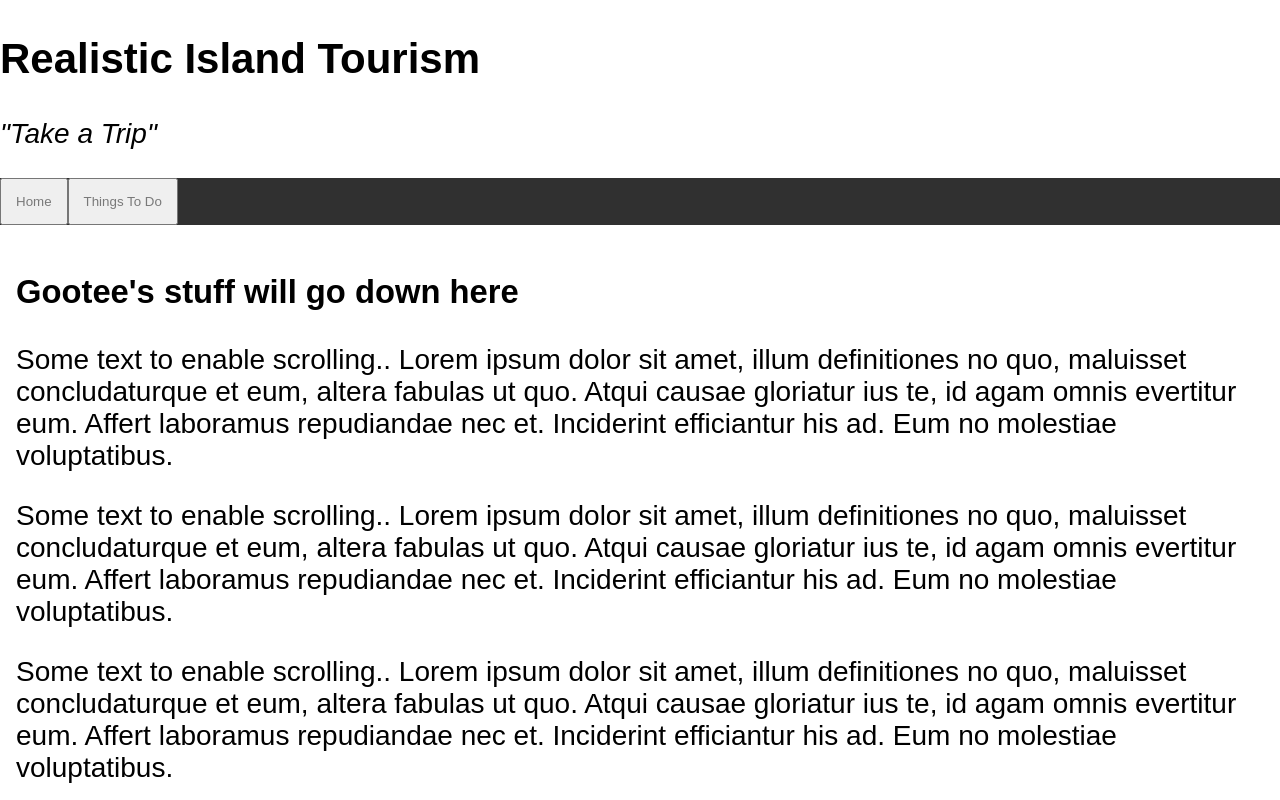
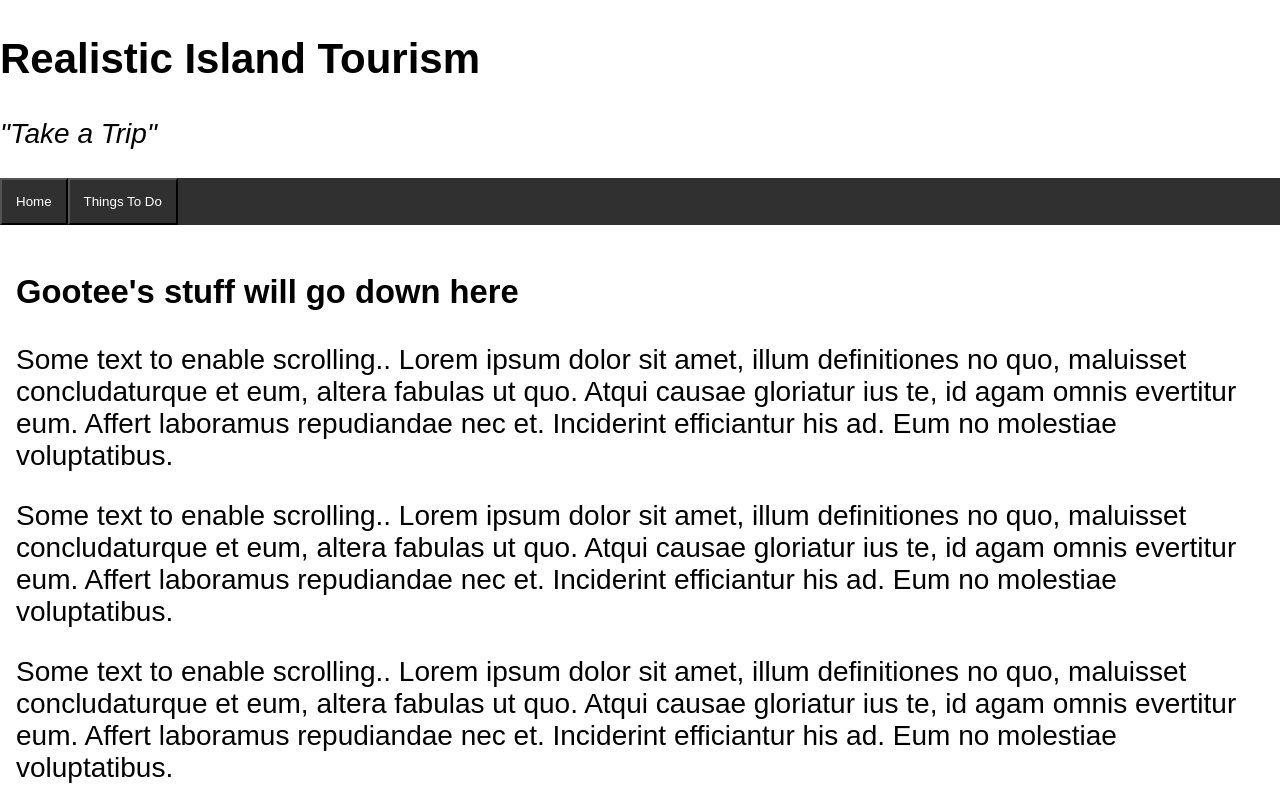
Before and after one commit to AntimonyBird/RealisticIslandTourism, a plain HTML site: page index.html in a window 1280 px wide. Shown: the top 800 px of the page. Drawn offline with Linux system fonts and the light colour scheme.

Commit message:
further button styling

```diff
--- a/styles.css
+++ b/styles.css
@@ -6,7 +6,8 @@
   #navbar button {
     float: left;
     display: block;
-    color: #797979;
+    background-color: #303030;
+    color: #ffffff;
     text-align: center;
     padding: 14px;
     text-decoration: none;
```
